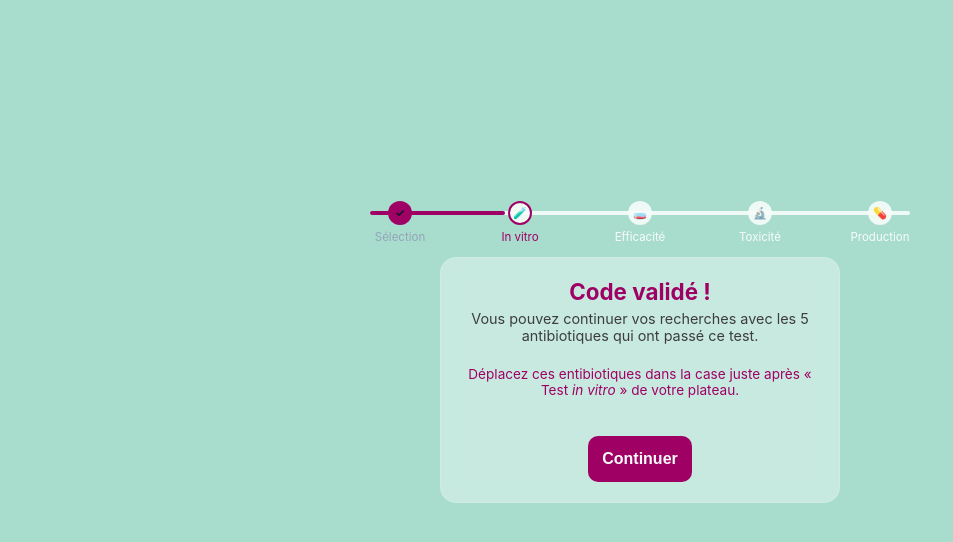
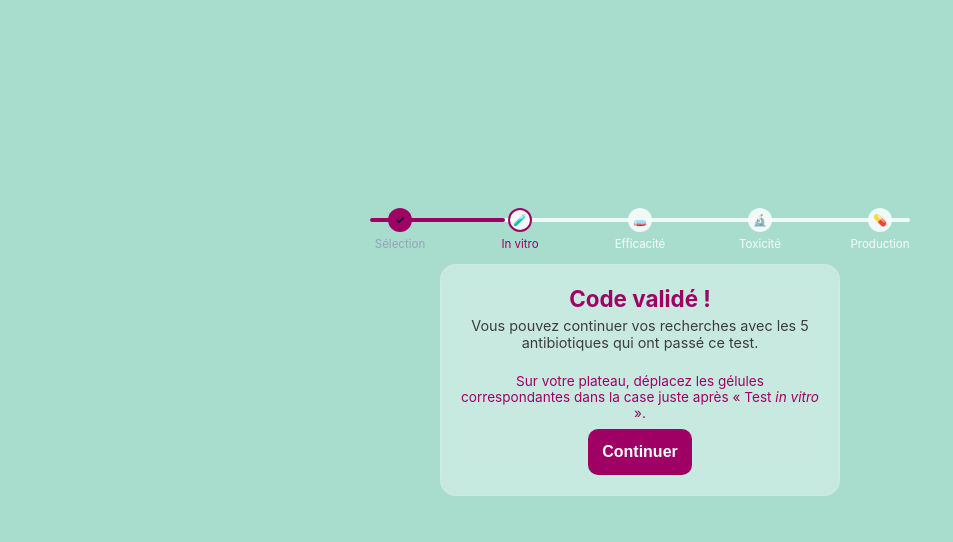
Before and after one commit to part-lab/AntibioQuest, a plain HTML site: page etape2_3_p5zr.html in a window 1280 px wide. Shown: the part 58-600 px from the top of the page, without its empty margins (0-953 px from the left). Drawn offline with Linux system fonts and the light colour scheme.

Commit message:
Update etape2_3_p5zr.html

```diff
--- a/etape2_3_p5zr.html
+++ b/etape2_3_p5zr.html
@@ -19,9 +19,8 @@
     <main class="card">
       <h1>Code validé !</h1>
       <p class="sub">Vous pouvez continuer vos recherches avec les 5 antibiotiques qui ont passé ce test.<br><br>
-       <div class="msg" id="msg">Déplacez ces entibiotiques dans la case juste après « Test <em>in vitro</em> » de votre plateau.<br></div>
+       <div class="msg" id="msg">Sur votre plateau, déplacez les gélules correspondantes dans la case juste après « Test <em>in vitro</em> ».<br></div>
       </p>
-      <div class="msg" id="msg"></div>
       <a href="etape3_1_1otj.html" style="text-decoration:none"><button class="avant" id="btn-avant">Continuer</button></a>
 
 
```
